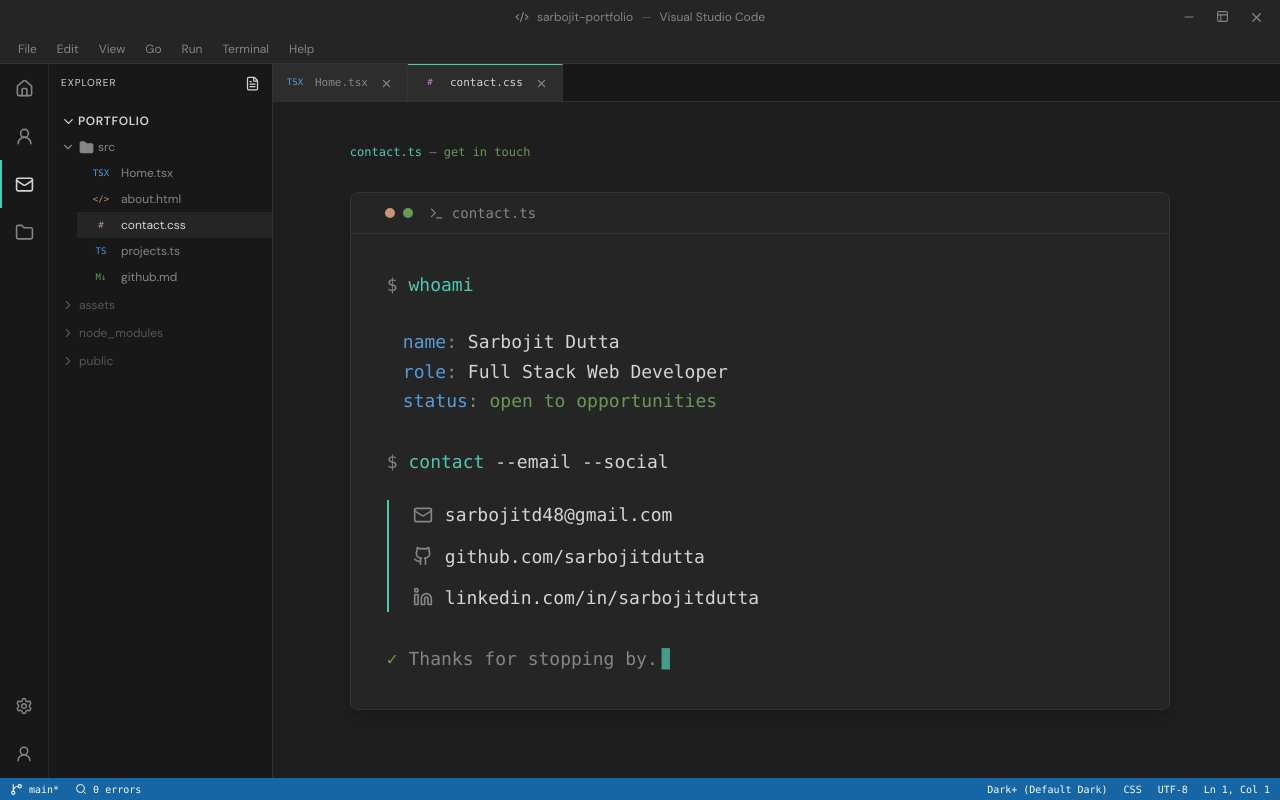
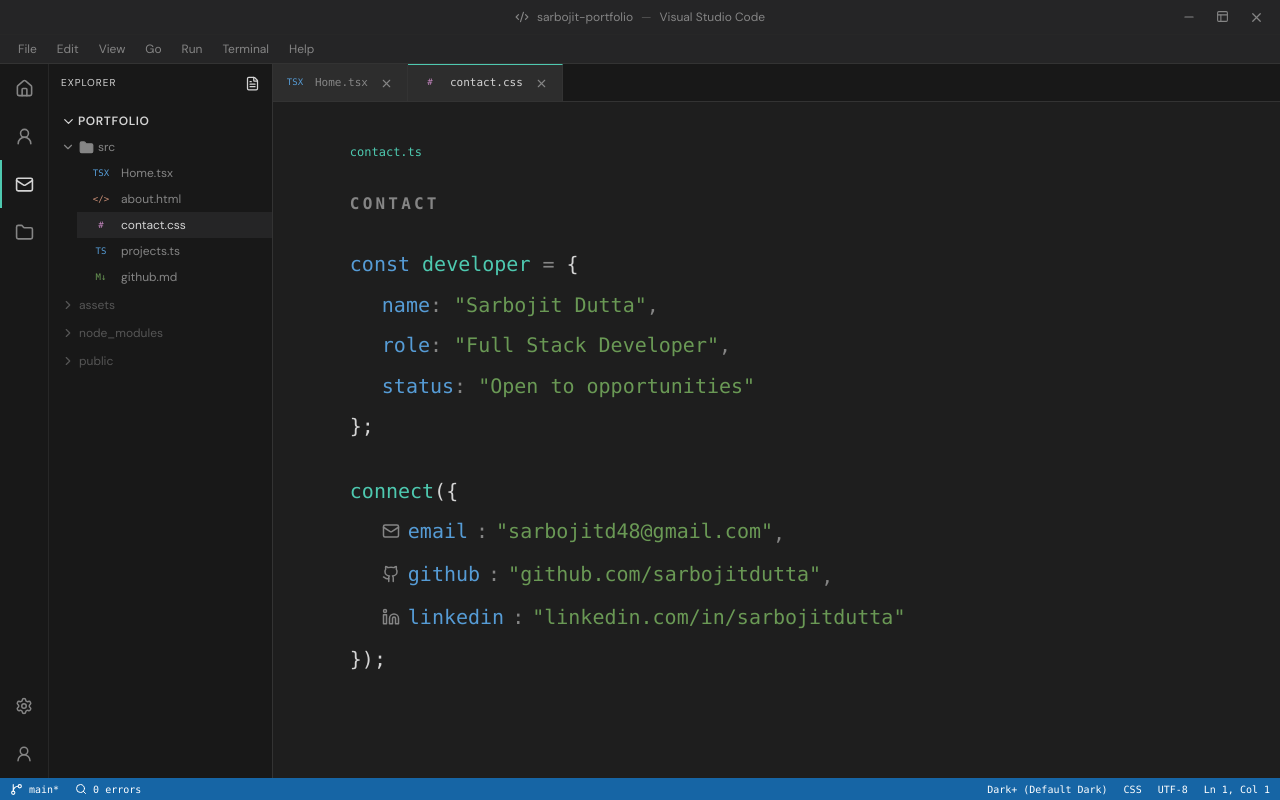
Before and after one commit to sarbojitdutta/myPortfolio, a React (Vite) app: page /contact in a window 1280 px wide. Built offline with nearby package versions, Linux system fonts and the light colour scheme.

Commit message:
Redesign contact page as developer console

```diff
--- a/src/components/views/ContactView.tsx
+++ b/src/components/views/ContactView.tsx
@@ -1,4 +1,4 @@
-import { Github, Linkedin, Mail, Terminal } from 'lucide-react'
+import { Github, Linkedin, Mail } from 'lucide-react'
 import { CodeHeader, mono, PageView } from './shared'
 
 export function ContactView() {
@@ -6,60 +6,78 @@ export function ContactView() {
     <PageView>
       <CodeHeader>
         <span className="text-[var(--accent)]">contact.ts</span>
-        <span className="text-[var(--muted)]"> — </span>
-        <span className="text-[var(--green)]">get in touch</span>
       </CodeHeader>
 
-      <div className="max-w-[820px]">
-        <div className="overflow-hidden rounded-lg border border-[var(--border)] bg-[var(--panel-2)] shadow-lg">
-          <div className="flex items-center gap-2 border-b border-[var(--border)] px-4 py-2.5">
-            <span className="h-2.5 w-2.5 rounded-full bg-[var(--red)]" />
-            <span className="h-2.5 w-2.5 rounded-full bg-[var(--orange)]" />
-            <span className="h-2.5 w-2.5 rounded-full bg-[var(--green)]" />
-            <div className={`ml-2 flex items-center gap-2 text-sm text-[var(--muted)] ${mono}`}>
-              <Terminal size={15} />
-              contact.ts
-            </div>
+      <div className="max-w-[850px]">
+        <div className={`mb-8 text-sm font-semibold tracking-[0.2em] text-[var(--muted)] sm:text-base ${mono}`}>
+          CONTACT
         </div>
 
-          <div className={`p-7 text-base leading-relaxed sm:p-9 sm:text-lg ${mono}`}>
-            <div className="mb-7">
-              <span className="text-[var(--muted)]">$ </span>
-              <span className="text-[var(--accent)]">whoami</span>
+        <div className={`space-y-2 text-base leading-relaxed sm:text-lg md:text-xl ${mono}`}>
+          <div>
+            <span className="text-[var(--blue)]">const</span>{' '}
+            <span className="text-[var(--accent)]">developer</span>{' '}
+            <span className="text-[var(--muted)]">=</span>{' '}
+            <span className="text-[var(--text)]">{'{'}</span>
           </div>
 
-            <div className="mb-8 pl-4 text-[var(--text)]">
-              <div><span className="text-[var(--blue)]">name</span><span className="text-[var(--muted)]">:</span> Sarbojit Dutta</div>
-              <div><span className="text-[var(--blue)]">role</span><span className="text-[var(--muted)]">:</span> Full Stack Web Developer</div>
-              <div><span className="text-[var(--blue)]">status</span><span className="text-[var(--muted)]">:</span> <span className="text-[var(--green)]">open to opportunities</span></div>
+          <div className="pl-5 sm:pl-8">
+            <span className="text-[var(--blue)]">name</span>
+            <span className="text-[var(--muted)]">: </span>
+            <span className="text-[var(--green)]">&quot;Sarbojit Dutta&quot;</span>
+            <span className="text-[var(--muted)]">,</span>
           </div>
 
-            <div className="mb-6">
-              <span className="text-[var(--muted)]">$ </span>
-              <span className="text-[var(--accent)]">contact</span>
-              <span className="text-[var(--text)]"> --email --social</span>
+          <div className="pl-5 sm:pl-8">
+            <span className="text-[var(--blue)]">role</span>
+            <span className="text-[var(--muted)]">: </span>
+            <span className="text-[var(--green)]">&quot;Full Stack Developer&quot;</span>
+            <span className="text-[var(--muted)]">,</span>
           </div>
 
-            <div className="grid gap-3 border-l-2 border-[var(--accent)] pl-5 sm:pl-6">
-              <a href="mailto:sarbojitd48@gmail.com" className="group flex items-center gap-3 text-[var(--text)] transition-colors hover:text-[var(--accent)]">
-                <Mail size={20} className="shrink-0 text-[var(--muted)] transition-colors group-hover:text-[var(--accent)]" />
-                <span>sarbojitd48@gmail.com</span>
+          <div className="pl-5 sm:pl-8">
+            <span className="text-[var(--blue)]">status</span>
+            <span className="text-[var(--muted)]">: </span>
+            <span className="text-[var(--green)]">&quot;Open to opportunities&quot;</span>
+          </div>
+
+          <div className="text-[var(--text)]">{' };'}</div>
+
+          <div className="pt-6">
+            <span className="text-[var(--accent)]">connect</span>
+            <span className="text-[var(--text)]">({'{'}</span>
+          </div>
+
+          <div className="pl-5 sm:pl-8">
+            <a href="mailto:sarbojitd48@gmail.com" className="group inline-flex items-center gap-2 hover:text-[var(--accent)]">
+              <Mail size={18} className="shrink-0 text-[var(--muted)] transition-colors group-hover:text-[var(--accent)]" />
+              <span className="text-[var(--blue)]">email</span>
+              <span className="text-[var(--muted)]">: </span>
+              <span className="text-[var(--green)] group-hover:text-[var(--accent)]">&quot;sarbojitd48@gmail.com&quot;</span>
             </a>
-              <a href="https://github.com/sarbojitdutta" target="_blank" rel="noreferrer" className="group flex items-center gap-3 text-[var(--text)] transition-colors hover:text-[var(--accent)]">
-                <Github size={20} className="shrink-0 text-[var(--muted)] transition-colors group-hover:text-[var(--accent)]" />
-                <span>github.com/sarbojitdutta</span>
+            <span className="text-[var(--muted)]">,</span>
+          </div>
+
+          <div className="pl-5 sm:pl-8">
+            <a href="https://github.com/sarbojitdutta" target="_blank" rel="noreferrer" className="group inline-flex items-center gap-2 hover:text-[var(--accent)]">
+              <Github size={18} className="shrink-0 text-[var(--muted)] transition-colors group-hover:text-[var(--accent)]" />
+              <span className="text-[var(--blue)]">github</span>
+              <span className="text-[var(--muted)]">: </span>
+              <span className="text-[var(--green)] group-hover:text-[var(--accent)]">&quot;github.com/sarbojitdutta&quot;</span>
             </a>
-              <a href="https://www.linkedin.com/in/sarbojitdutta/" target="_blank" rel="noreferrer" className="group flex items-center gap-3 text-[var(--text)] transition-colors hover:text-[var(--accent)]">
-                <Linkedin size={20} className="shrink-0 text-[var(--muted)] transition-colors group-hover:text-[var(--accent)]" />
-                <span>linkedin.com/in/sarbojitdutta</span>
+            <span className="text-[var(--muted)]">,</span>
+          </div>
+
+          <div className="pl-5 sm:pl-8">
+            <a href="https://linkedin.com/in/sarbojitdutta" target="_blank" rel="noreferrer" className="group inline-flex items-center gap-2 hover:text-[var(--accent)]">
+              <Linkedin size={18} className="shrink-0 text-[var(--muted)] transition-colors group-hover:text-[var(--accent)]" />
+              <span className="text-[var(--blue)]">linkedin</span>
+              <span className="text-[var(--muted)]">: </span>
+              <span className="text-[var(--green)] group-hover:text-[var(--accent)]">&quot;linkedin.com/in/sarbojitdutta&quot;</span>
             </a>
           </div>
 
-            <div className="mt-8 text-[var(--muted)]">
-              <span className="text-[var(--green)]">✓</span> Thanks for stopping by.
-              <span className="ml-1 animate-pulse text-[var(--accent)]">▊</span>
-            </div>
-          </div>
+          <div className="text-[var(--text)]">{' });'}</div>
         </div>
       </div>
     </PageView>
```
Lines whose indentation alone changed are shown as unchanged.
